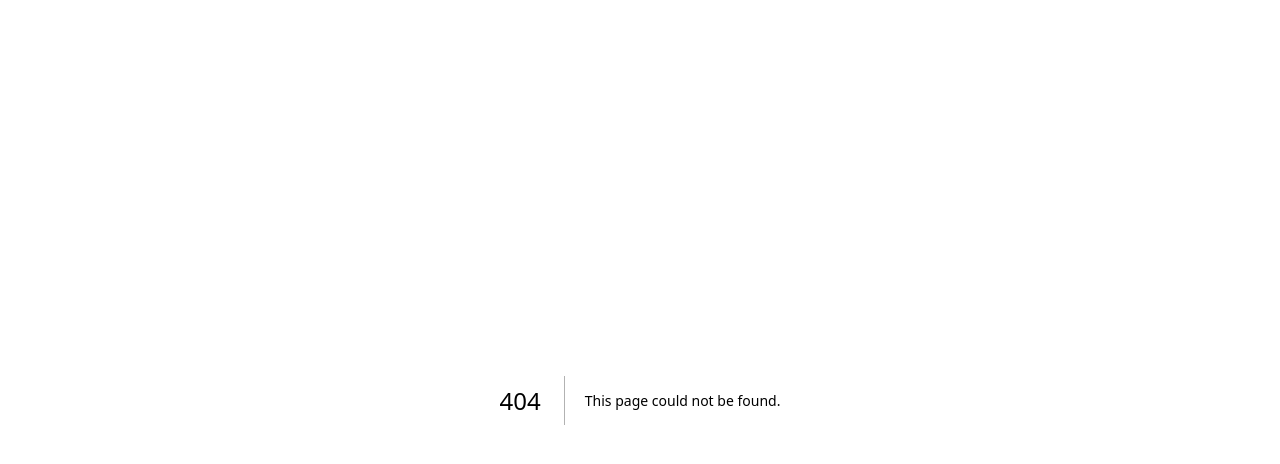
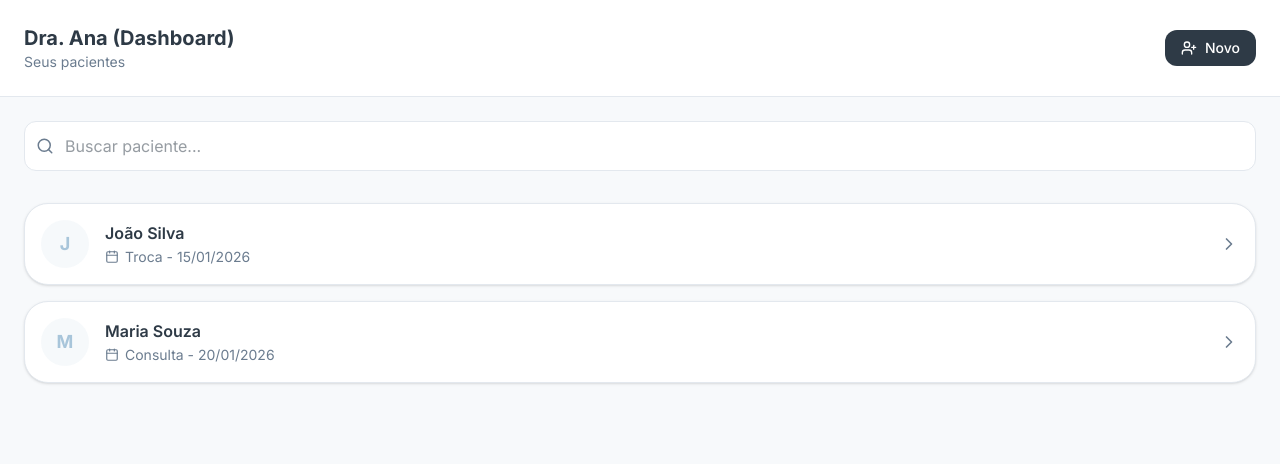
Before and after one commit to sikekomcomercial-glitch/Alinhadores, a Next.js app: page /dashboard in a window 1280 px wide. Before the commit this address had no page. Shown: the top 464 px of the page. Built offline with nearby package versions, Linux system fonts and the light colour scheme.

Commit message:
feat: setup ui e componentes iniciais (Card, Button, Input) e migrations do supabase

```diff
--- /dev/null
+++ b/src/app/dashboard/page.tsx
@@ -0,0 +1,63 @@
+import { Card, CardContent, CardHeader, CardTitle } from "@/components/ui/Card";
+import { Button } from "@/components/ui/Button";
+import { UserPlus, Search, Calendar, ChevronRight } from "lucide-react";
+
+export default function DashboardDentista() {
+  // Mock patients for UI testing - later will be fetched from Supabase
+  const patientsMock = [
+    { id: "1", name: "João Silva", nextEvent: "Troca - 15/01/2026", status: "Em dia" },
+    { id: "2", name: "Maria Souza", nextEvent: "Consulta - 20/01/2026", status: "Atenção" },
+  ];
+
+  return (
+    <div className="flex flex-col min-h-screen bg-background">
+      {/* Header Premium Mobile-First */}
+      <header className="bg-surface border-b border-border p-6 sticky top-0 z-10">
+        <div className="flex items-center justify-between">
+          <div>
+            <h1 className="text-xl font-bold text-text-primary">Dra. Ana (Dashboard)</h1>
+            <p className="text-sm text-text-secondary">Seus pacientes</p>
+          </div>
+          <Button size="sm" className="gap-2">
+            <UserPlus size={16} /> <span className="hidden sm:inline">Novo</span>
+          </Button>
+        </div>
+      </header>
+
+      {/* Busca */}
+      <div className="p-6 pb-2">
+        <div className="relative">
+          <input
+            type="text"
+            placeholder="Buscar paciente..."
+            className="w-full bg-surface border border-border pl-10 pr-4 py-3 rounded-xl focus:outline-none focus:ring-2 focus:ring-primary/50"
+          />
+          <Search className="absolute left-3 top-1/2 -translate-y-1/2 text-text-secondary" size={18} />
+        </div>
+      </div>
+
+      {/* Lista de Pacientes (Cards) */}
+      <div className="p-6 space-y-4 flex-1">
+        {patientsMock.map((patient) => (
+          <Card key={patient.id} className="hover:border-primary/40 transition-colors cursor-pointer group">
+            <CardContent className="p-4 flex items-center justify-between">
+              <div className="flex items-center gap-4">
+                <div className="w-12 h-12 bg-primary/10 rounded-full flex items-center justify-center text-primary font-bold text-lg">
+                  {patient.name.charAt(0)}
+                </div>
+                <div>
+                  <h3 className="font-semibold text-text-primary">{patient.name}</h3>
+                  <div className="flex items-center gap-1.5 text-sm text-text-secondary mt-0.5">
+                    <Calendar size={14} />
+                    <span>{patient.nextEvent}</span>
+                  </div>
+                </div>
+              </div>
+              <ChevronRight className="text-text-secondary group-hover:text-primary transition-colors" size={20} />
+            </CardContent>
+          </Card>
+        ))}
+      </div>
+    </div>
+  );
+}
--- /dev/null
+++ b/src/app/paciente/page.tsx
@@ -0,0 +1,8 @@
+export default function DashboardPaciente() {
+  return (
+    <div className="p-8 pb-20 sm:p-20">
+      <h1 className="text-3xl font-bold mb-4">Painel do Paciente</h1>
+      <p className="text-text-secondary">Em breve: Acompanhamento de calendário, Alertas Push e Resposta de Formulários.</p>
+    </div>
+  );
+}
--- /dev/null
+++ b/src/components/ui/Button.tsx
@@ -0,0 +1,39 @@
+import { ButtonHTMLAttributes, forwardRef } from "react";
+import { clsx, type ClassValue } from "clsx";
+import { twMerge } from "tailwind-merge";
+
+function cn(...inputs: ClassValue[]) {
+  return twMerge(clsx(inputs));
+}
+
+interface ButtonProps extends ButtonHTMLAttributes<HTMLButtonElement> {
+  variant?: "primary" | "secondary" | "outline" | "ghost";
+  size?: "sm" | "md" | "lg";
+}
+
+const Button = forwardRef<HTMLButtonElement, ButtonProps>(
+  ({ className, variant = "primary", size = "md", ...props }, ref) => {
+    return (
+      <button
+        ref={ref}
+        className={cn(
+          "inline-flex items-center justify-center rounded-xl font-medium transition-colors focus-visible:outline-none focus-visible:ring-2 focus-visible:ring-primary disabled:pointer-events-none disabled:opacity-50 active:scale-[0.98]",
+          {
+            "bg-text-primary text-white hover:bg-black": variant === "primary",
+            "bg-secondary text-text-primary hover:bg-secondary/80": variant === "secondary",
+            "border border-border bg-transparent hover:bg-surface text-text-primary": variant === "outline",
+            "bg-transparent hover:bg-black/5 text-text-primary": variant === "ghost",
+            "h-9 px-4 text-sm": size === "sm",
+            "h-12 px-6 text-base": size === "md",
+            "h-14 px-8 text-lg": size === "lg",
+          },
+          className
+        )}
+        {...props}
+      />
+    );
+  }
+);
+Button.displayName = "Button";
+
+export { Button, cn };
--- /dev/null
+++ b/src/components/ui/Card.tsx
@@ -0,0 +1,47 @@
+import { HTMLAttributes, forwardRef } from "react";
+import { cn } from "./Button";
+
+const Card = forwardRef<HTMLDivElement, HTMLAttributes<HTMLDivElement>>(
+  ({ className, ...props }, ref) => (
+    <div
+      ref={ref}
+      className={cn(
+        "rounded-3xl border border-border bg-surface text-text-primary shadow-sm",
+        className
+      )}
+      {...props}
+    />
+  )
+);
+Card.displayName = "Card";
+
+const CardHeader = forwardRef<HTMLDivElement, HTMLAttributes<HTMLDivElement>>(
+  ({ className, ...props }, ref) => (
+    <div
+      ref={ref}
+      className={cn("flex flex-col space-y-1.5 p-6", className)}
+      {...props}
+    />
+  )
+);
+CardHeader.displayName = "CardHeader";
+
+const CardTitle = forwardRef<HTMLParagraphElement, HTMLAttributes<HTMLHeadingElement>>(
+  ({ className, ...props }, ref) => (
+    <h3
+      ref={ref}
+      className={cn("font-semibold leading-none tracking-tight", className)}
+      {...props}
+    />
+  )
+);
+CardTitle.displayName = "CardTitle";
+
+const CardContent = forwardRef<HTMLDivElement, HTMLAttributes<HTMLDivElement>>(
+  ({ className, ...props }, ref) => (
+    <div ref={ref} className={cn("p-6 pt-0", className)} {...props} />
+  )
+);
+CardContent.displayName = "CardContent";
+
+export { Card, CardHeader, CardTitle, CardContent };
--- /dev/null
+++ b/src/components/ui/Input.tsx
@@ -0,0 +1,28 @@
+import { InputHTMLAttributes, forwardRef } from "react";
+import { cn } from "./Button";
+
+export interface InputProps extends InputHTMLAttributes<HTMLInputElement> {
+  error?: string;
+}
+
+const Input = forwardRef<HTMLInputElement, InputProps>(
+  ({ className, error, ...props }, ref) => {
+    return (
+      <div className="w-full">
+        <input
+          className={cn(
+            "flex w-full rounded-xl border border-border bg-background px-4 py-3 text-sm transition-colors file:border-0 file:bg-transparent file:text-sm file:font-medium placeholder:text-text-secondary focus-visible:outline-none focus-visible:ring-2 focus-visible:ring-primary disabled:cursor-not-allowed disabled:opacity-50",
+            error && "border-red-500 focus-visible:ring-red-500",
+            className
+          )}
+          ref={ref}
+          {...props}
+        />
+        {error && <p className="mt-1 text-sm text-red-500">{error}</p>}
+      </div>
+    );
+  }
+);
+Input.displayName = "Input";
+
+export { Input };
--- /dev/null
+++ b/src/services/supabaseBrowser.ts
@@ -0,0 +1,8 @@
+import { createBrowserClient } from '@supabase/ssr'
+
+export function createClient() {
+  return createBrowserClient(
+    process.env.NEXT_PUBLIC_SUPABASE_URL!,
+    process.env.NEXT_PUBLIC_SUPABASE_ANON_KEY!
+  )
+}
```
Also changed, not shown: 1 other file (tests, documents, lock files or other folders).
